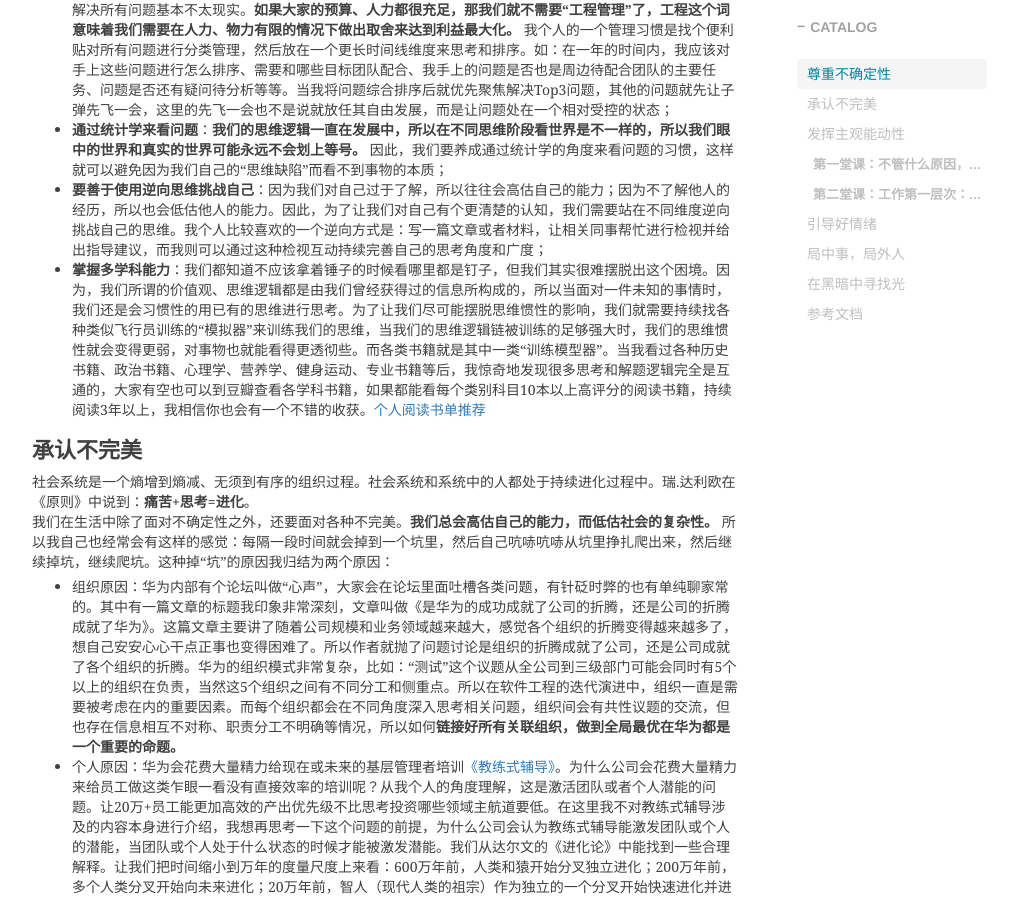
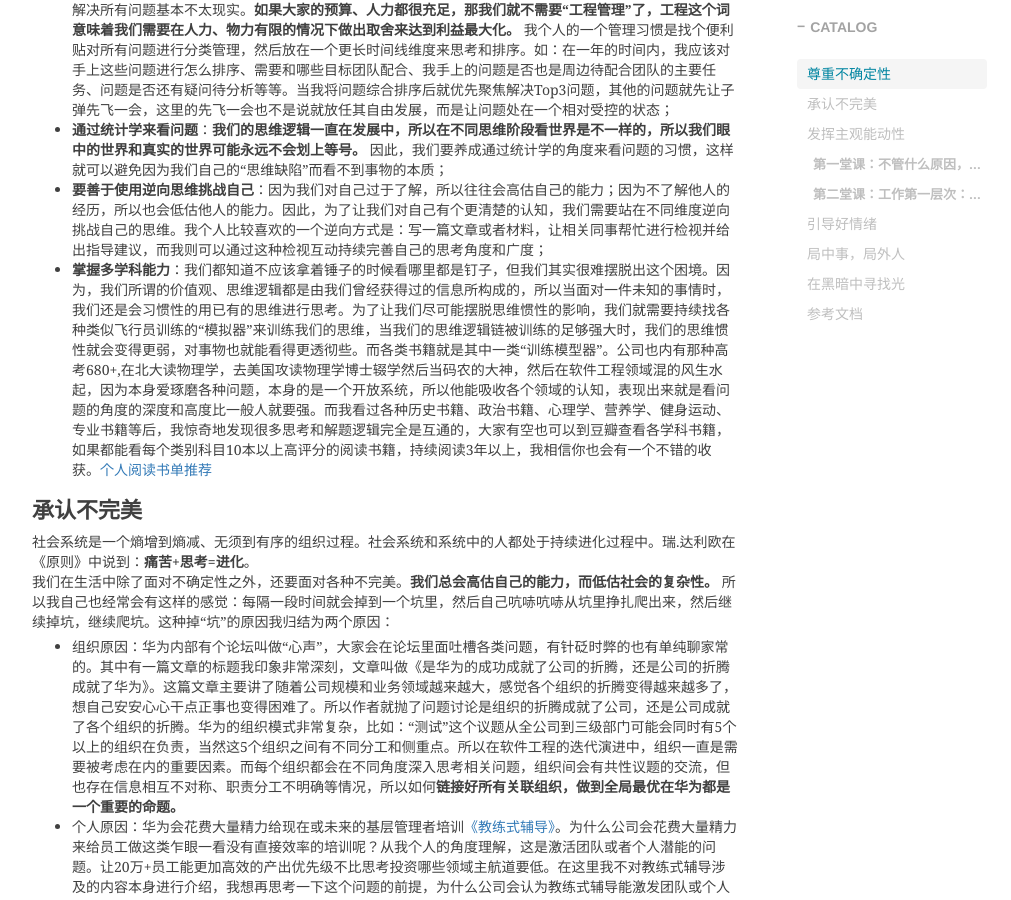
Before and after one commit to shihai1991/shihai1991.github.io, a Jekyll site: the page built from _posts/2023-10-30-在菊厂八年的那些人那些事.md, in a window 1280 px wide and 900 px high, scrolled down 1950 px. Shown: the whole window, without its empty margins (233-1244 px from the left). Built offline with Jekyll 4.4.1, drawn with Linux system fonts in a browser that asks for light colours; nearby versions of some CDN libraries; comment, search, counter and statistics services are not loaded.

Commit message:
Update 2023-10-30-在菊厂八年的那些人那些事.md

```diff
--- a/_posts/2023-10-30-在菊厂八年的那些人那些事.md
+++ b/_posts/2023-10-30-在菊厂八年的那些人那些事.md
@@ -26,7 +26,7 @@
 - **学会解决大而简单的矛盾**：在工作中，我们可能要解决无数的问题，因为时间有限，所以我们想保质保量来解决所有问题基本不太现实。**如果大家的预算、人力都很充足，那我们就不需要“工程管理”了，工程这个词意味着我们需要在人力、物力有限的情况下做出取舍来达到利益最大化。** 我个人的一个管理习惯是找个便利贴对所有问题进行分类管理，然后放在一个更长时间线维度来思考和排序。如：在一年的时间内，我应该对手上这些问题进行怎么排序、需要和哪些目标团队配合、我手上的问题是否也是周边待配合团队的主要任务、问题是否还有疑问待分析等等。当我将问题综合排序后就优先聚焦解决Top3问题，其他的问题就先让子弹先飞一会，这里的先飞一会也不是说就放任其自由发展，而是让问题处在一个相对受控的状态；
 - **通过统计学来看问题**：**我们的思维逻辑一直在发展中，所以在不同思维阶段看世界是不一样的，所以我们眼中的世界和真实的世界可能永远不会划上等号。** 因此，我们要养成通过统计学的角度来看问题的习惯，这样就可以避免因为我们自己的“思维缺陷”而看不到事物的本质；
 - **要善于使用逆向思维挑战自己**：因为我们对自己过于了解，所以往往会高估自己的能力；因为不了解他人的经历，所以也会低估他人的能力。因此，为了让我们对自己有个更清楚的认知，我们需要站在不同维度逆向挑战自己的思维。我个人比较喜欢的一个逆向方式是：写一篇文章或者材料，让相关同事帮忙进行检视并给出指导建议，而我则可以通过这种检视互动持续完善自己的思考角度和广度；
-- **掌握多学科能力**：我们都知道不应该拿着锤子的时候看哪里都是钉子，但我们其实很难摆脱出这个困境。因为，我们所谓的价值观、思维逻辑都是由我们曾经获得过的信息所构成的，所以当面对一件未知的事情时，我们还是会习惯性的用已有的思维进行思考。为了让我们尽可能摆脱思维惯性的影响，我们就需要持续找各种类似飞行员训练的“模拟器”来训练我们的思维，当我们的思维逻辑链被训练的足够强大时，我们的思维惯性就会变得更弱，对事物也就能看得更透彻些。而各类书籍就是其中一类“训练模型器”。当我看过各种历史书籍、政治书籍、心理学、营养学、健身运动、专业书籍等后，我惊奇地发现很多思考和解题逻辑完全是互通的，大家有空也可以到豆瓣查看各学科书籍，如果都能看每个类别科目10本以上高评分的阅读书籍，持续阅读3年以上，我相信你也会有一个不错的收获。[个人阅读书单推荐](https://shihai1991.github.io/books/2021/11/23/%E4%B8%AA%E4%BA%BA%E9%98%85%E8%AF%BB%E4%B9%A6%E5%8D%95%E6%8E%A8%E8%8D%90/)
+- **掌握多学科能力**：我们都知道不应该拿着锤子的时候看哪里都是钉子，但我们其实很难摆脱出这个困境。因为，我们所谓的价值观、思维逻辑都是由我们曾经获得过的信息所构成的，所以当面对一件未知的事情时，我们还是会习惯性的用已有的思维进行思考。为了让我们尽可能摆脱思维惯性的影响，我们就需要持续找各种类似飞行员训练的“模拟器”来训练我们的思维，当我们的思维逻辑链被训练的足够强大时，我们的思维惯性就会变得更弱，对事物也就能看得更透彻些。而各类书籍就是其中一类“训练模型器”。公司也内有那种高考680+,在北大读物理学，去美国攻读物理学博士辍学然后当码农的大神，然后在软件工程领域混的风生水起，因为本身爱琢磨各种问题，本身的是一个开放系统，所以他能吸收各个领域的认知，表现出来就是看问题的角度的深度和高度比一般人就要强。而我看过各种历史书籍、政治书籍、心理学、营养学、健身运动、专业书籍等后，我惊奇地发现很多思考和解题逻辑完全是互通的，大家有空也可以到豆瓣查看各学科书籍，如果都能看每个类别科目10本以上高评分的阅读书籍，持续阅读3年以上，我相信你也会有一个不错的收获。[个人阅读书单推荐](https://shihai1991.github.io/books/2021/11/23/%E4%B8%AA%E4%BA%BA%E9%98%85%E8%AF%BB%E4%B9%A6%E5%8D%95%E6%8E%A8%E8%8D%90/)
 
 # 承认不完美
 社会系统是一个熵增到熵减、无须到有序的组织过程。社会系统和系统中的人都处于持续进化过程中。瑞.达利欧在《原则》中说到：**痛苦+思考=进化**。
```
